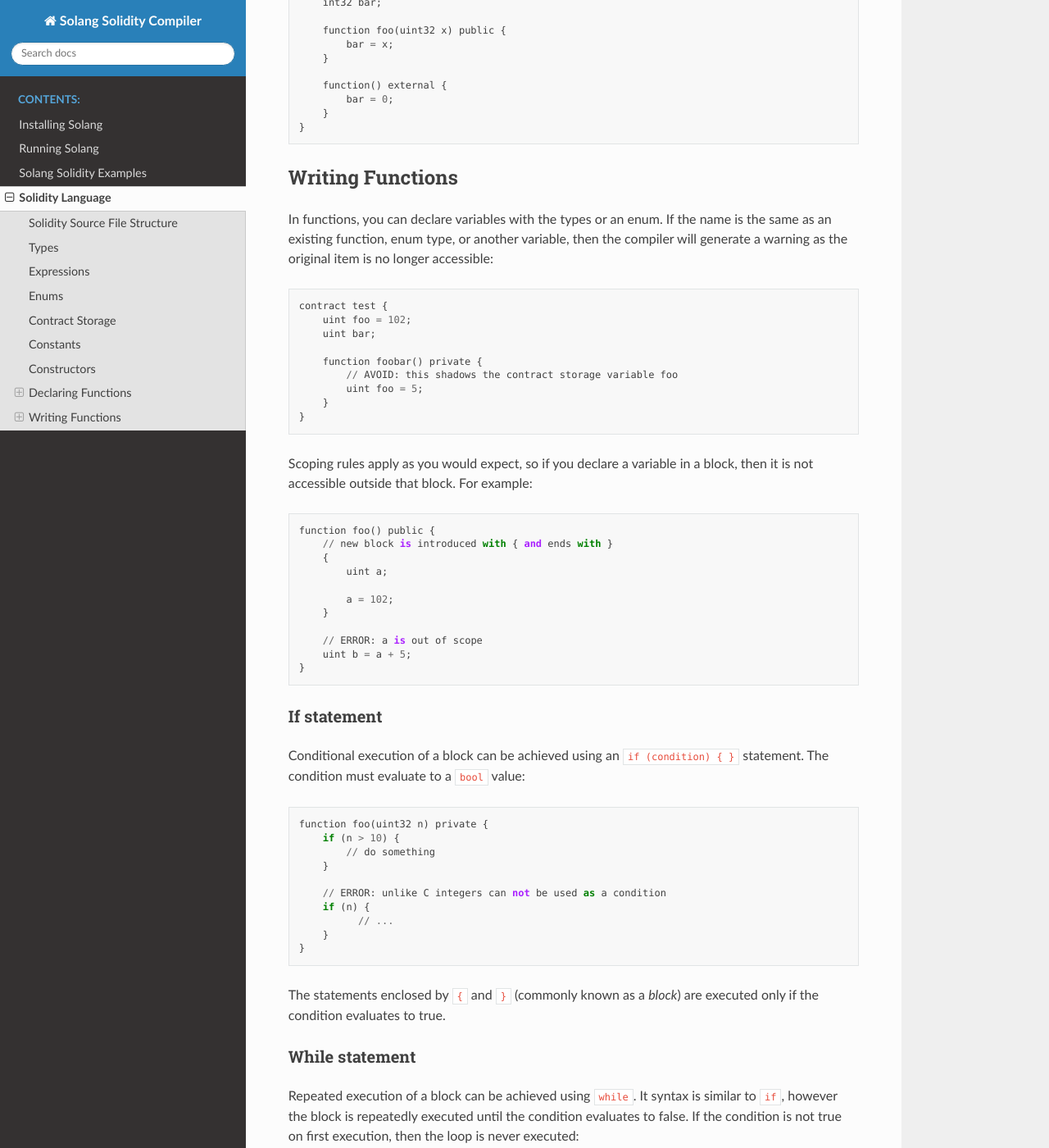
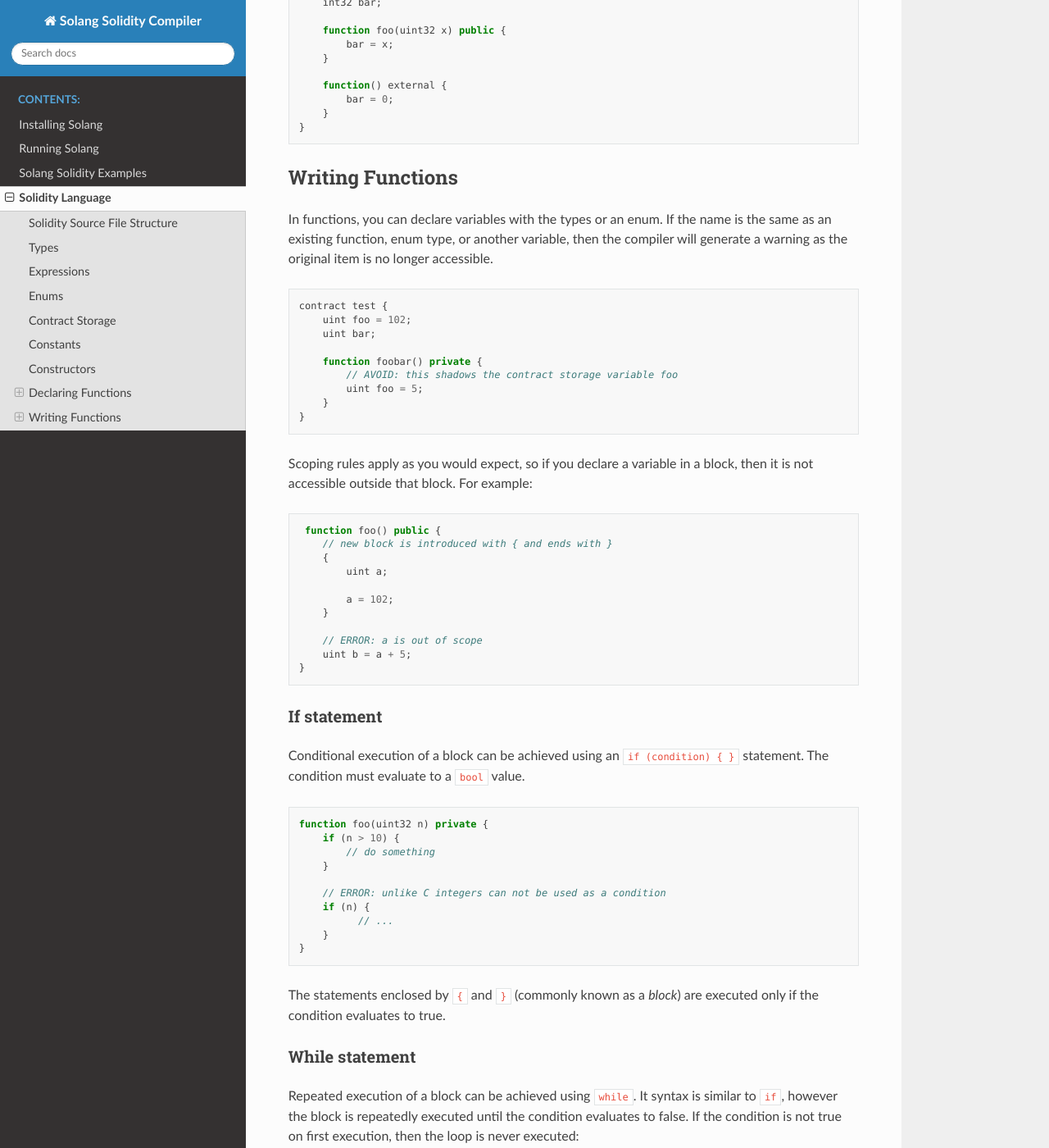
Before and after one commit to hyperledger-solang/solang, a Sphinx documentation site: the page built from docs/language.rst, in a window 1280 px wide and 1400 px high, scrolled down 7966 px. Shown: the whole window at 82% size. Built offline with Sphinx 7.4.7 and the Read the Docs theme 2.0.0, drawn with Linux system fonts in a browser that asks for light colours; some of the changed text lies outside the part shown.

Commit message:
Improve syntax highlighting
Signed-off-by: Sean <sean@mess.org>

```diff
--- a/docs/language.rst
+++ b/docs/language.rst
@@ -23,7 +23,9 @@ these caveats:
 Solidity Source File Structure
 ------------------------------
 
-A solidity file may have multiple contracts in them. If you compile a Solidity file containing::
+A solidity file may have multiple contracts in them. If you compile a Solidity file containing:
+
+.. code-block:: javascript
 
   contract A {
       function foo() public return (bool) {
@@ -114,17 +116,23 @@ Expressions
 
 Solidity resembles the C family of languages, however it has its quirks. Simple expressions
 can have the following operators: ``-``, ``+``, ``*``, ``/``, and ``%``, and the unary
-operators ``-`` and ``!``::
+operators ``-`` and ``!``:
 
-	uint32 fahrenheit = celcius * 9 / 5 + 32;
+.. code-block:: javascript
 
-Parentheses can be used too, of course::
+ 	uint32 fahrenheit = celcius * 9 / 5 + 32;
 
-	uint32 celcius = (fahrenheit - 32) * 5 / 9;
+Parentheses can be used too, of course:
 
-Assignment expressions are also supported, as you would expect::
+.. code-block:: javascript
 
-	balance += 10;
+ 	uint32 celcius = (fahrenheit - 32) * 5 / 9;
+
+Assignment expressions are also supported, as you would expect:
+
+.. code-block:: javascript
+
+ 	balance += 10;
 
 It is also possible to compare values. For, this the ``>=``, ``>``, ``==``, ``!=``, ``<``, and ``<=``
 is supported. This is useful for conditionals.
@@ -133,9 +141,11 @@ The post-increment and pre-increment operators are implemented like you would ex
 evaluates to the value of of ``a`` before incrementing, and ``++a`` evaluates to value of ``a``
 after incrementing.
 
-The result of a comparison operator can be assigned to a bool. For example::
+The result of a comparison operator can be assigned to a bool. For example:
 
-	bool even = (value % 2) == 0;
+.. code-block:: javascript
+
+ 	bool even = (value % 2) == 0;
 
 It is not allowed to assign an integer to a bool; an explicit comparision is needed to turn it into
 a bool.
@@ -145,7 +155,9 @@ these are fatal errors and Solang will refuse to compile it. You can force the c
 accept truncations or differences in sign by adding a cast, but this is best avoided. Often
 changing the parameters or return value of a function will avoid the need for casting.
 
-Some examples::
+Some examples:
+
+.. code-block:: javascript
 
   function abs(int bar) public returns (int64) {
       if (bar > 0) {
@@ -155,9 +167,11 @@ Some examples::
       }
   }
 
-The compiler will say::
+The compiler will say:
 
-  implicit conversion would truncate from int256 to int64
+.. code-block:: none
+
+   implicit conversion would truncate from int256 to int64
 
 Now you can work around this by adding a cast to the argument to return ``return int64(bar);``,
 however it would be much nicer if the return value matched the argument. Multiple abs() could exists
@@ -176,7 +190,9 @@ unique values. Enum types can used in public functions, but the value is represe
 in the ABI.
 
 An enum can be converted to and from integer, but this requires an explicit cast. The value of an enum
-is numbered from 0, like in C and Rust::
+is numbered from 0, like in C and Rust:
+
+.. code-block:: javascript
 
   contract enum_example {
       enum Weekday { Monday, Tuesday, Wednesday, Thursday, Friday, Saturday, Sunday }
@@ -191,7 +207,9 @@ Contract Storage
 
 Any variables declared at the contract level (so not contained in a function or constructor),
 then these will automatically become contract storage. Contract storage is maintained between
-calls on-chain. These are declared so::
+calls on-chain. These are declared so:
+
+.. code-block:: javascript
 
   contract hitcount {
       uint counter = 1;
@@ -215,7 +233,9 @@ Constants
 Constants are declared at the contract level just like contract storage variables. However, they
 do not use any contract storage and cannot be modified. Assigning a value to a constant is a
 compiler error. The variable must have an initializer, which must be a constant expression. It is
-not allowed to call functions or read variables in the initializer::
+not allowed to call functions or read variables in the initializer:
+
+.. code-block:: javascript
 
   contract ethereum {
       uint constant byzantium_block = 4_370_000;
@@ -226,7 +246,9 @@ Constructors
 
 When a contract is deployed, the contract storage is initialized to the initializer values provided,
 and any constructor is called. A constructor is not required for a contract. A constructor is defined
-like so::
+like so:
+
+.. code-block:: javascript
 
   contract mycontract {
       uint foo;
@@ -257,7 +279,9 @@ A constructor must be declared ``public``.
 Declaring Functions
 -------------------
 
-Functions can be declared and called as follow::
+Functions can be declared and called as follow:
+
+.. code-block:: javascript
 
   contact foo {
       uint bound = get_initial_bound();
@@ -303,7 +327,9 @@ different in at least one of two ways:
 - The type of at least one of the arguments is different
 
 A function cannot be overloaded by changing the return types or number of returned
-values. Here is an example of an overloaded function::
+values. Here is an example of an overloaded function:
+
+.. code-block:: javascript
 
   contract shape {
       int64 bar;
@@ -351,7 +377,9 @@ function selector in the raw encoded ABI call data. If no function matches, then
 fallback function is called, if it is defined. If no fallback function is defined then
 the call aborts via the ``unreachable`` wasm instruction. A fallback function may not have a name,
 any arguments or return values, and must be declared ``external``. Here is an example of
-fallback function::
+fallback function:
+
+.. code-block:: javascript
 
   contract test {
       int32 bar;
@@ -370,7 +398,9 @@ Writing Functions
 
 In functions, you can declare variables with the types or an enum. If the name is the same as
 an existing function, enum type, or another variable, then the compiler will generate a
-warning as the original item is no longer accessible::
+warning as the original item is no longer accessible.
+
+.. code-block:: javascript
 
   contract test {
       uint foo = 102;
@@ -383,9 +413,11 @@ warning as the original item is no longer accessible::
   }
 
 Scoping rules apply as you would expect, so if you declare a variable in a block, then it is not
-accessible outside that block. For example::
+accessible outside that block. For example:
 
-  function foo() public {
+.. code-block:: javascript
+
+   function foo() public {
       // new block is introduced with { and ends with }
       {
           uint a;
@@ -401,7 +433,9 @@ If statement
 ____________
 
 Conditional execution of a block can be achieved using an ``if (condition) { }`` statement. The
-condition must evaluate to a ``bool`` value::
+condition must evaluate to a ``bool`` value.
+
+.. code-block:: javascript
 
   function foo(uint32 n) private {
       if (n > 10) {
@@ -422,7 +456,9 @@ _______________
 
 Repeated execution of a block can be achieved using ``while``. It syntax is similar to ``if``,
 however the block is repeatedly executed until the condition evaluates to false.
-If the condition is not true on first execution, then the loop is never executed::
+If the condition is not true on first execution, then the loop is never executed:
+
+.. code-block:: javascript
 
   function foo(uint n) private {
       while (n >= 10) {
@@ -432,7 +468,9 @@ If the condition is not true on first execution, then the loop is never executed
 
 It is possible to terminate execution of the while statement by using the ``break`` statement.
 Execution will continue to next statement in the function. Alternatively, ``continue`` will
-cease execution of the block, but repeat the loop if the condition still holds::
+cease execution of the block, but repeat the loop if the condition still holds:
+
+.. code-block:: javascript
 
   function foo(uint n) private {
       while (n >= 10) {
@@ -457,7 +495,9 @@ __________________
 
 A ``do { ... } while (condition);`` statement is much like the ``while (condition) { ... }`` except
 that the condition is evaluated after execution the block. This means that the block is executed
-at least once, which is not true for ``while`` statements::
+at least once, which is not true for ``while`` statements:
+
+.. code-block:: javascript
 
   function foo(uint n) private {
       do {
@@ -485,7 +525,9 @@ For loops are like ``while`` loops with added syntaxic sugar. To execute a loop,
 need to declare a loop variable, set its initial variable, have a loop condition, and then
 adjust the loop variable for the next loop iteration.
 
-For example, to loop from 0 to 1000 by steps of 100::
+For example, to loop from 0 to 1000 by steps of 100:
+
+.. code-block:: javascript
 
   function foo() private {
       for (uint i = 0; i <= 1000; i += 100) {
@@ -497,7 +539,9 @@ The declaration ``uint i = 0`` can be omitted if no new variable needs to be dec
 similarly the post increment ``i += 100`` can be omitted if not necessary. The loop condition
 must evaluate to a boolean, or it can be omitted completely. If it is ommited the block must
 contain a ``break`` or ``return`` statement, else execution will
-repeat infinitely (or until all gas is spent)::
+repeat infinitely (or until all gas is spent):
+
+.. code-block:: javascript
 
   function foo(uint n) private {
       // all three omitted
```
Also changed, not shown: docs/installing.rst (+57 -19 lines), docs/running.rst (+21 -7 lines).
